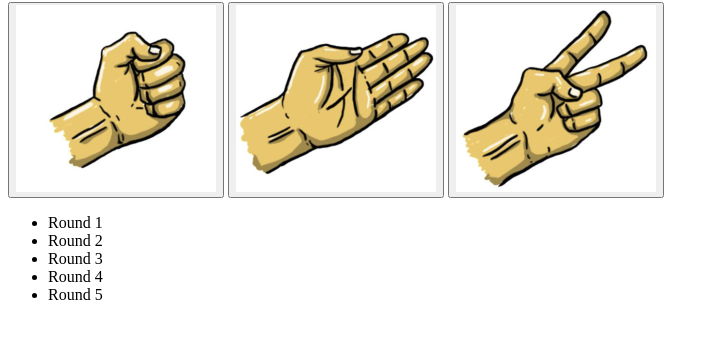
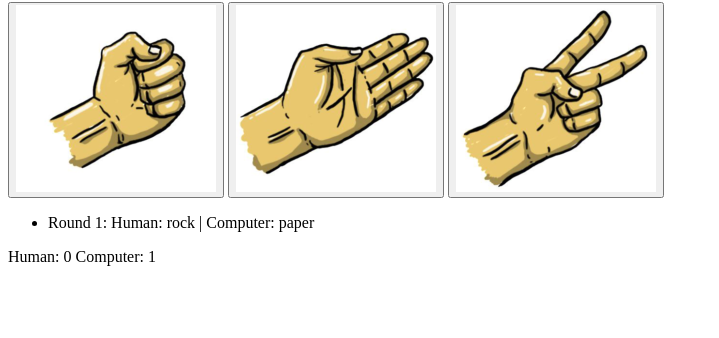
Before and after one commit to Darcares/rock-paper-scissors, a plain HTML site: page index.html in a window 1280 px wide. Both pictures are taken after a click on the button 116 px from the left and 177 px from the top of the page. Shown: the part 78-416 px from the top of the page, without its empty margins (0-719 px from the left). Drawn offline with Linux system fonts and the light colour scheme.

Commit message:
Print scores in screen

```diff
--- a/index.html
+++ b/index.html
@@ -13,13 +13,11 @@
         <button id="paper" class="choice"><img src="paper-200x187.png" alt="Paper sign"></button>
         <button id="scissors" class="choice"><img src="scissors-200x187.png" alt="Scissors sign"></button>
     </div>
-    <ul class="rounds">
-        <li>Round 1</li>
-        <li>Round 2</li>
-        <li>Round 3</li>
-        <li>Round 4</li>
-        <li>Round 5</li>
-    </ul>
+    <div>
+        <ul class="rounds">
+        </ul>
+        <span class="scores">Human: 0  Computer: 0</span>
+    </div>
     <script src="script.js"></script>
 </body>
 </html>
--- a/script.js
+++ b/script.js
@@ -73,6 +73,25 @@ function getWinnerOfTheGame(humanScore, computerScore) {
 
 }
 
+function calculateScore (isHumanWinner, humanScore, computerScore) {
+    if(isHumanWinner === true) humanScore++;
+    if(isHumanWinner === false) computerScore++;
+    console.log([humanScore, computerScore]);
+    return [humanScore, computerScore];
+}
+
+function printScore(humanScore, computerScore) {
+    let scores = document.querySelector(`.scores`);
+    scores.textContent = `Human: ${humanScore}  Computer: ${computerScore}`
+}
+
+function printRoundChoices(round, humanChoice, computerChoice) {
+    let choices = document.querySelector(`.rounds`);
+    let choice = document.createElement(`li`);
+    choice.textContent = `Round ${round}: Human: ${humanChoice}  |  Computer: ${computerChoice}`;
+    choices.appendChild(choice);
+}
+
 function playGame() {
     let humanScore = 0;
     let computerScore = 0;
@@ -84,12 +103,10 @@ function playGame() {
         choice.addEventListener(`click`, (event) => {
             const humanChoice = getHumanChoice(event);
             const computerChoice = getComputerChoice();
-
             const isHumanWinner = playRound(humanChoice, computerChoice);
-            if(isHumanWinner === true) humanScore++;
-            if(isHumanWinner === false) computerScore++;
-
-            console.log(`Human score: ${humanScore}\nComputer score: ${computerScore}`)
+            [humanScore, computerScore] = calculateScore(isHumanWinner, humanScore, computerScore);
+            printScore(humanScore, computerScore);
+            printRoundChoices(round, humanChoice, computerChoice);
             round++;
             // if (round === 5) getWinnerOfTheGame(humanScore, computerScore);
         });
```
